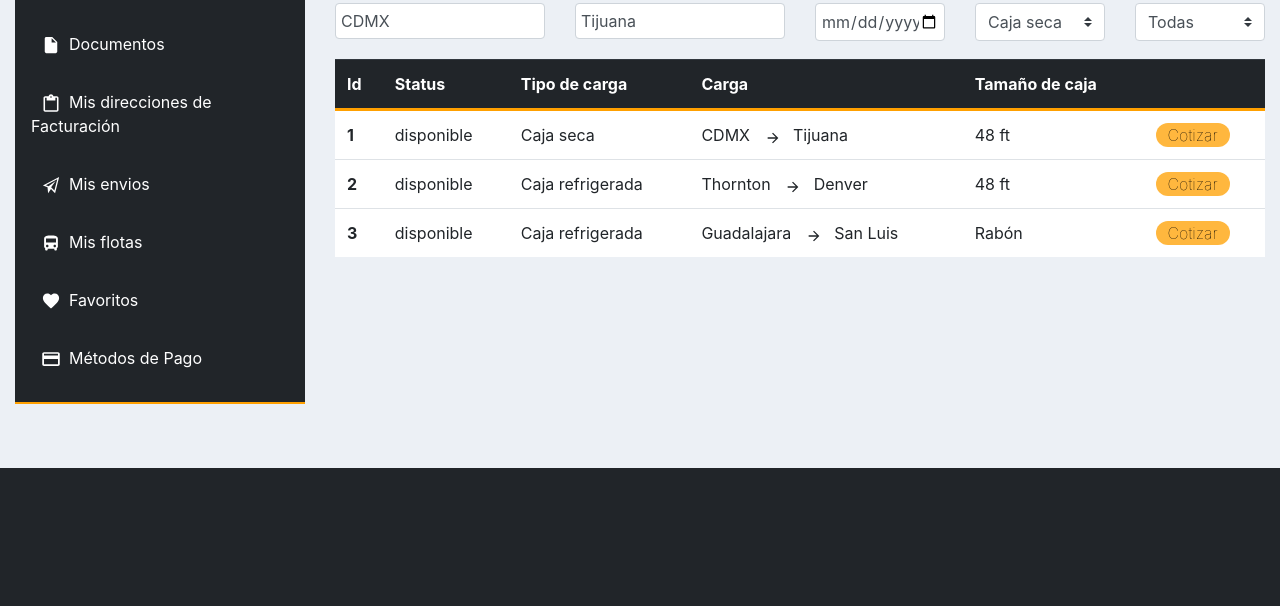
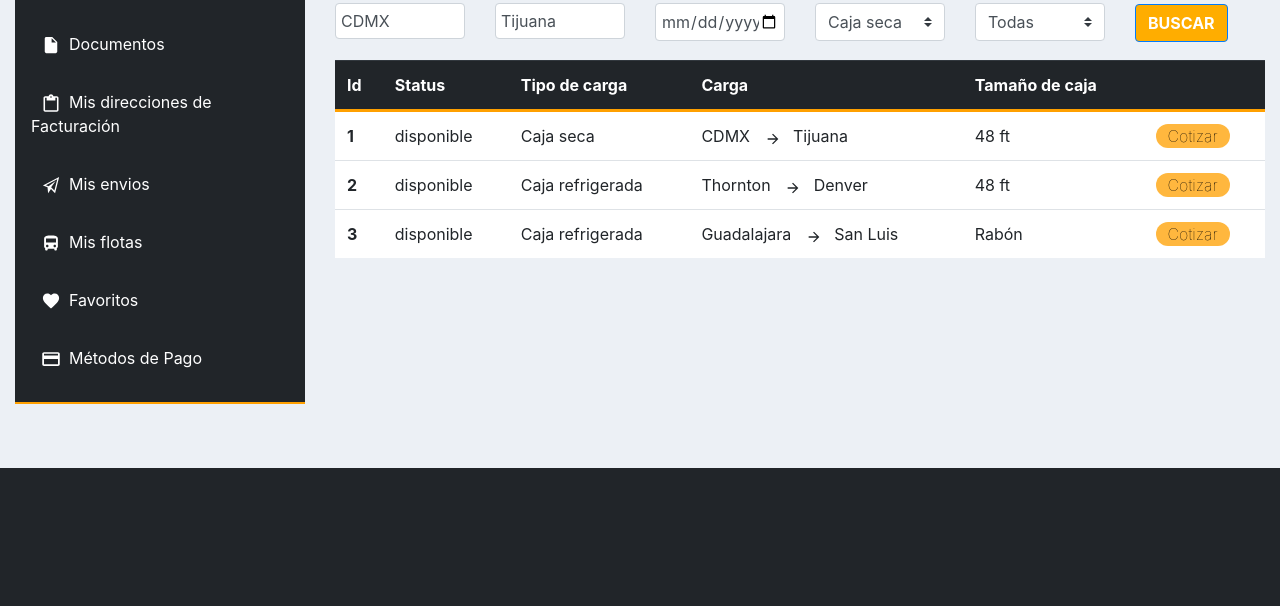
Before and after one commit to ReynadelYolo/enfa, a website built with Parcel: page marketplace.html in a window 1280 px wide. Shown: the part 206-812 px from the top of the page. Built offline with nearby package versions, Linux system fonts and the light colour scheme.

Commit message:
Added search button in marketplace form

```diff
--- a/marketplace.html
+++ b/marketplace.html
@@ -94,11 +94,11 @@
                 </div>
                 </div>
                 <form class="row form__dashboard">
-                  <div class="col-xs-12  col-md-3">
+                  <div class="col-xs-12  col-md-2">
                     <label for="">Origen</label>
                     <input type="text" class="form-control" value="CDMX">
                   </div>
-                  <div class="col-xs-12  col-md-3">
+                  <div class="col-xs-12  col-md-2">
                     <label for="">Destino</label>
                     <input type="text" class="form-control" value="Tijuana">
                   </div>
@@ -127,6 +127,9 @@
                       <option value="7">Camioneta 3.5</option>
                       <option value="8">Camioneta 1.5</option>
                     </select>
+                  </div>
+                  <div class="col-xs-12  col-md-2">
+                    <button class="btn btn-primary m-t-2">BUSCAR</button>
                   </div>
                 </form>
                 <table class="table">
```
